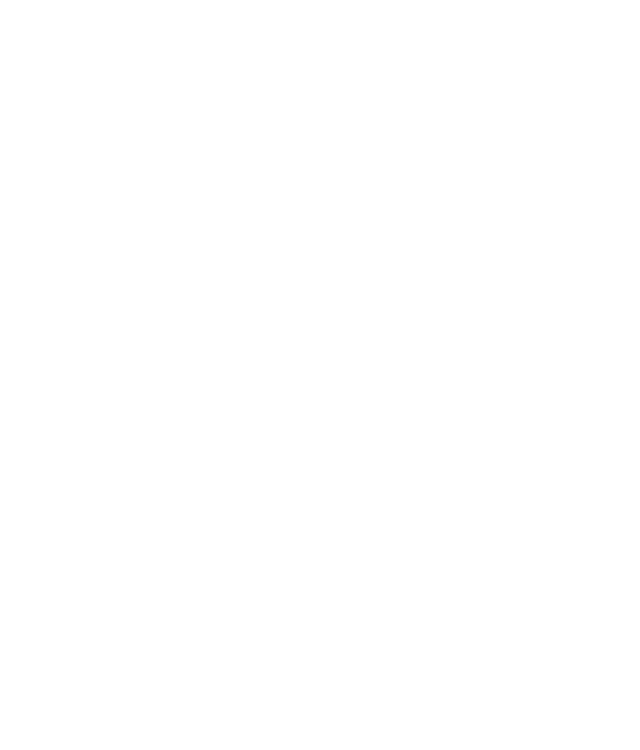
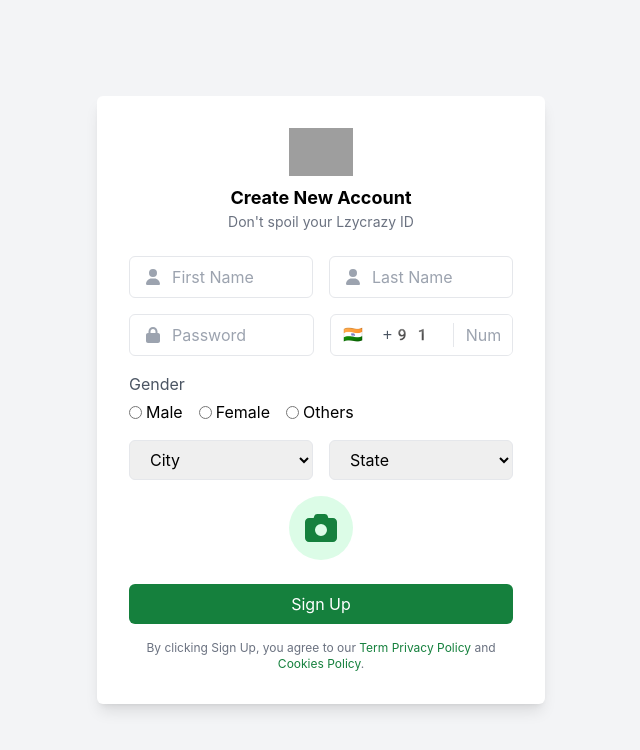
Before and after one commit to 0Anish0/lazyfrontend, a React (Create React App) app: page / in a window 1280 px wide. Before the commit this address had no page. Shown: the top 750 px of the page, without its empty margins (319-959 px from the left). Built offline with nearby package versions, Linux system fonts and the light colour scheme; grey boxes are pictures that could not be loaded.

Commit message:
correction in signup routes

```diff
--- a/src/App.js
+++ b/src/App.js
@@ -6,7 +6,7 @@
   return (
     <Router>
       <Routes>
-        <Route path="/signup" element={<SignUpForm />} />
+        <Route path="/" element={<SignUpForm />} />
       </Routes>
     </Router>
   );
```
